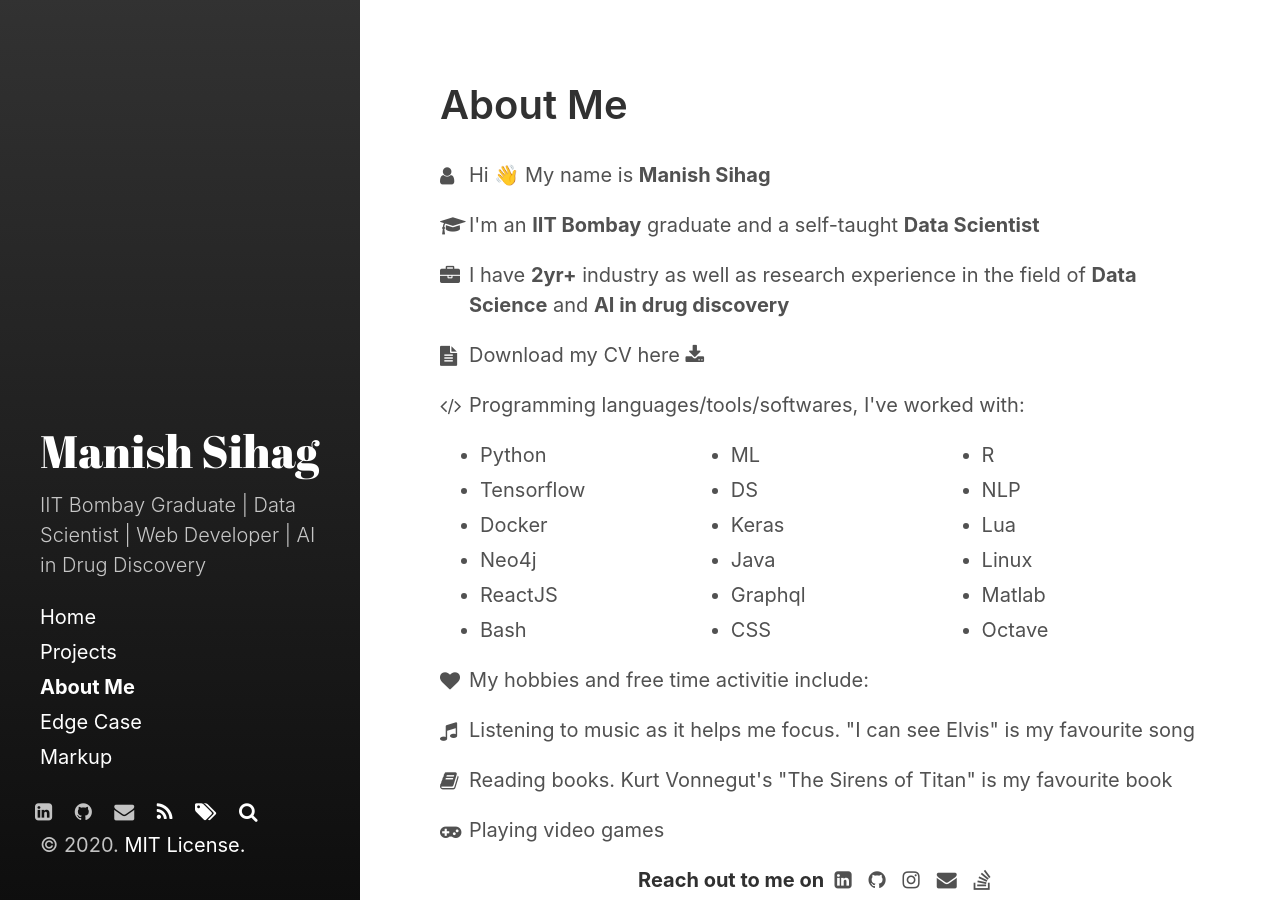
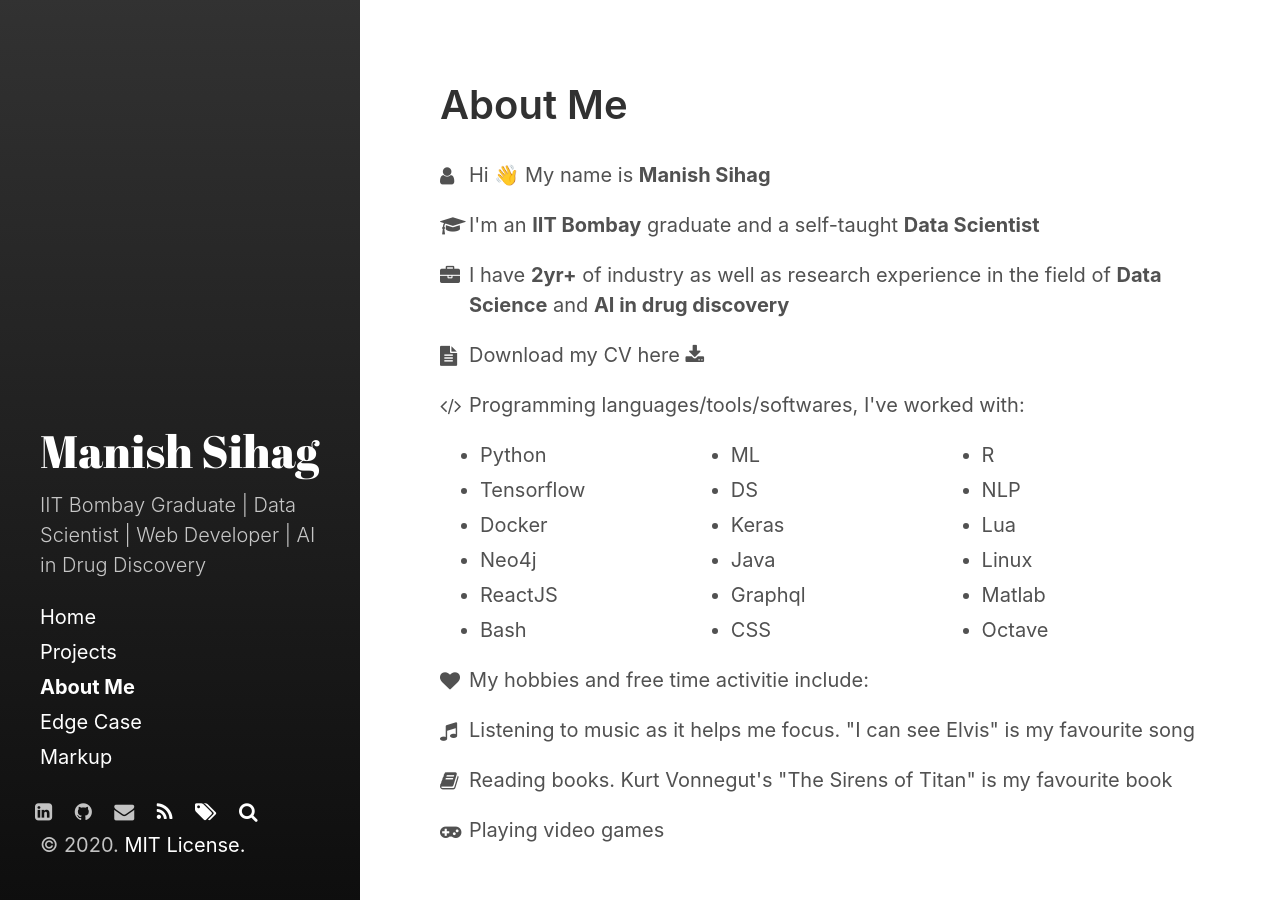
Before and after one commit to kmnis/kmnis.github.io, a Jekyll site: the page built from about-me.md, in a window 1280 px wide and 900 px high. Built offline with Jekyll 4.4.1, drawn with Linux system fonts in a browser that asks for light colours; nearby versions of some CDN libraries; some of the changed text lies outside the part shown.

Commit message:
Updated about me page; Added custom footer

```diff
--- a/_includes/custom-foot.html
+++ b/_includes/custom-foot.html
@@ -1 +1,23 @@
-<!-- Optional footer content -->
+<p style="text-align: right; margin: 1.1rem;">
+    Manish Sihag  •  sihagmnis36.github.io
+</p>
+
+<!-- <div style="text-align: center;">Reach out to me on</div>
+<div style="text-align: center">
+    <a href="https://www.linkedin.com/in/manish-sihag/" style="color: inherit" title="Linkedin" aria-label="Linkedin">
+        <span class="fa fa-linkedin-square"></span>
+    </a>&nbsp;&nbsp;
+    <a href="https://www.github.com/sihagmnis36/" style="color: inherit" title="Github" aria-label="Github">
+        <span class="fa fa-github"></span>
+    </a>&nbsp;&nbsp;
+    <a href="https://www.instagram.com/mni.z/" style="color: inherit" title="Instagram" aria-label="Instagram">
+        <span class="fa fa-instagram"></span>
+    </a>&nbsp;&nbsp;
+    <a href="mailto:sihagmanish36@gmail.com" style="color: inherit" title="Email" aria-label="Email">
+        <span class="fa fa-envelope"></span>
+    </a>&nbsp;&nbsp;
+    <a href="https://stackoverflow.com/users/9865225/mnis/" style="color: inherit" title="Stackoverflow"
+        aria-label="Stackoverflow">
+        <span class="fa fa-stack-overflow"></span>
+    </a>
+</div> -->
--- a/_layouts/default.html
+++ b/_layouts/default.html
@@ -10,7 +10,10 @@
     <main class="container">
       {{ content }}
     </main>
+  <div style="background-color: #000; z-index: -1000;
+      color: rgba(255, 255, 255, 0.75);">
+    {% include custom-foot.html %}
+  </div>
+</body>
 
-    {% include custom-foot.html %}
-  </body>
 </html>
--- a/_sass/hydeout/_layout.scss
+++ b/_sass/hydeout/_layout.scss
@@ -27,7 +27,7 @@ body {
   background-color: $sidebar-bg-color;
   background-image: linear-gradient(to bottom, lighten($sidebar-bg-color, 7%), darken($sidebar-bg-color, 7%));
   color: $sidebar-text-color;
-  display: flex;
+  // display: flex;
   flex-direction: column;
   min-height: 100vh;
 }
--- a/about-me.md
+++ b/about-me.md
@@ -17,7 +17,7 @@ sidebar_sort_order: 2
 </p>
 <p class="about-text">
   <span class="fa fa-briefcase about-icon"></span>
-  I have <b>2yr+</b> industry as well as research experience in the field of <b> Data Science</b> and <b>AI in drug discovery</b>
+  I have <b>2yr+</b> of industry as well as research experience in the field of <b> Data Science</b> and <b>AI in drug discovery</b>
 </p>
 <p class="about-text">
   <span class="fa fa-file-text about-icon"></span>
@@ -74,7 +74,7 @@ sidebar_sort_order: 2
   Playing video games
 </p>
 
-<p style="text-align: center;">
+<!-- <p style="text-align: center;">
   <strong>Reach out to me on&nbsp;</strong>
   <a href="https://www.linkedin.com/in/manish-sihag/"
     style="color: inherit" title="Linkedin" aria-label="Linkedin">
@@ -96,7 +96,7 @@ sidebar_sort_order: 2
       style="color: inherit" title="Stackoverflow" aria-label="Stackoverflow">
       <span class="fa fa-stack-overflow"></span>
   </a>&nbsp;
-</p>
+</p> -->
 
 <!-- <img style="float: left;" src="/assets/img/blackstar.svg" />&nbsp;\f005 Hey there! I'm <strong>Manish</strong>, an <strong>IIT Bombay</strong> graduate and a self-taught
 <strong>Data Scientist</strong>. I have been doing research in the field of drug discovery
```
